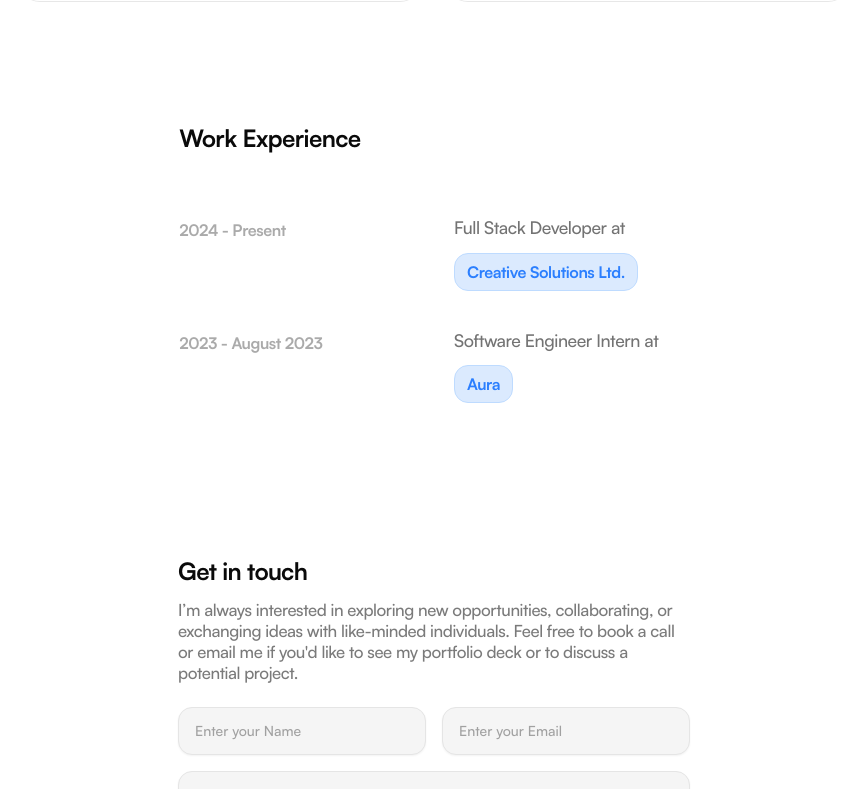
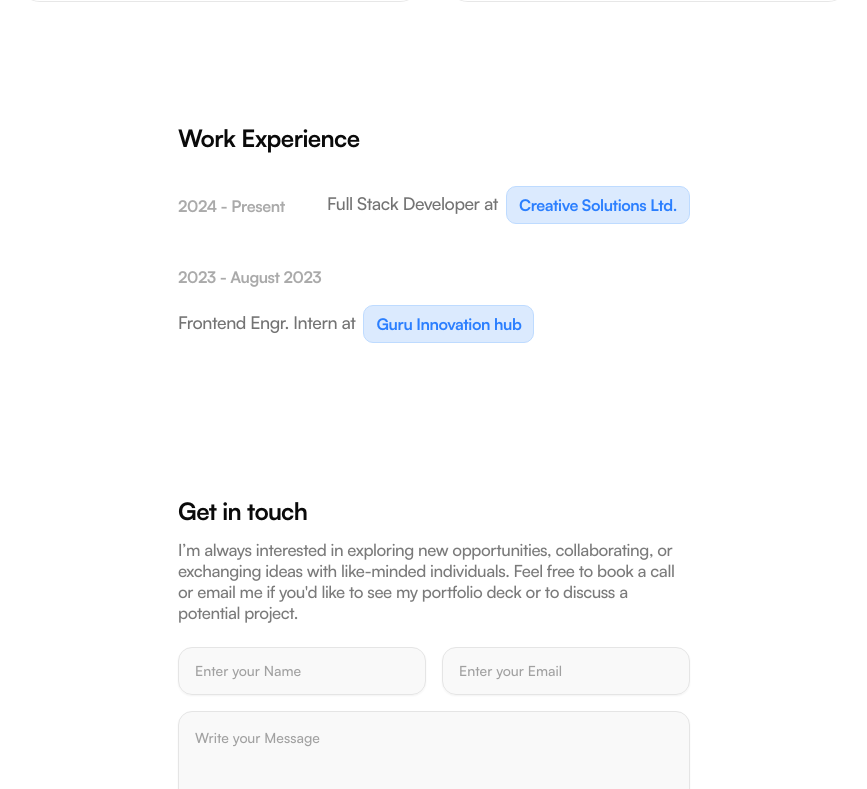
Before and after one commit to vicdevman/vicdevman, a Next.js app: page / in a window 1280 px wide. Shown: the part 2791-3580 px from the top of the page, without its empty margins (206-1073 px from the left). Built offline with nearby package versions, Linux system fonts and the light colour scheme.

Commit message:
fix: work exprience

```diff
--- a/app/components/work.js
+++ b/app/components/work.js
@@ -10,8 +10,8 @@ const experinces = [
   },
 
   {
-    title: "Software Engineer Intern",
-    company: "Aura",
+    title: "Frontend Engr. Intern",
+    company: "Guru Innovation hub",
     duration: "2023 - August 2023",
     description:
       "Contributed to the development of a real-time data analytics dashboard using React and Node.js. Implemented new features and optimized existing code, resulting in a 20% improvement in performance.",
@@ -22,25 +22,25 @@ export default function Work() {
   return (
     <div className="flex flex-col items-start mt-30 ">
       <div className=" max-w-3xl mx-auto px-6">
-        <h1 className="text-2xl font-[satoshi-bold] mb-2 tracking-tight">
+        <h1 className="text-2xl font-[satoshi-bold] mb-10 tracking-tight">
           Work Experience
         </h1>
-        <div className=" flex flex-col gap-10 mb-8 items-between justify-between w-full mt-16 ">
+        <div className=" flex flex-col gap-10 mb-8 items-between justify-between w-full ">
           {experinces.map((experience, index) => (
             <div
               key={index}
-              className="flex flex-wrap gap-10 max-sm:gap-4 justify-between max-w-lg w-full"
+              className="flex flex-wrap gap-6 justify-between max-w-lg w-full"
             >
-              <p className="text-md whitespace-nowrap font-[satoshi-bold] flex-1 text-neutral-400/90 tracking-tight">
+              <p className="text-md max-sm:text-sm whitespace-nowrap font-[satoshi-bold] flex-1 text-neutral-400/90 tracking-tight">
                 {experience.duration}
               </p>
 
-              <div className="-mt-1 flex gap-2 items-center flex-wrap justify-start flex-1">
+              <div className="-mt-1 flex gap-2 items-center justify-start flex-1">
                 <h1 className="text-[1.1rem] whitespace-nowrap font-[satoshi-medium] text-neutral-500 mb-2 tracking-tight">
                   {experience.title} at
                 </h1>
 
-                <div className="-mt-1 flex cursor-pointer items-center whitespace-nowrap  text-[1rem] font-[satoshi-bold] p-1.5 px-3 border tracking-tight bg-blue-100 border-blue-200 text-blue-500 rounded-xl">
+                <div className="-mt-1 flex cursor-pointer items-center whitespace-nowrap  text-[1rem] font-[satoshi-bold] p-1.5 px-3 border tracking-tight bg-blue-100 border-blue-200 text-blue-500 rounded-lg">
                   {experience.company}
                 </div>
               </div>
--- a/components/contactForm.js
+++ b/components/contactForm.js
@@ -68,7 +68,7 @@ export default function ContactForm() {
   return (
     <form
       onSubmit={handleSubmit}
-      className="mt-6 flex flex-col gap-4 min-full"
+      className="mt-6 flex flex-col gap-4 max-sm:gap-2 min-full"
     >
       <AnimatePresence mode="wait">
         {submitStatus.type && (
@@ -86,13 +86,13 @@ export default function ContactForm() {
           </motion.div>
         )}
       </AnimatePresence>
-      <div className="flex gap-4">
+      <div className="flex gap-4 max-sm:gap-2">
         <Input
           name="name"
           value={formData.name}
           onChange={handleChange}
           placeholder="Enter your Name"
-          className="border border-neutral-200 bg-neutral-100 h-12 placeholder:text-neutral-400 p-4 font-[satoshi-medium] rounded-xl"
+          className="border border-neutral-200 bg-neutral-100/60 h-12 placeholder:text-neutral-400 p-4 font-[satoshi-medium] rounded-xl"
           required
           disabled={isSubmitting}
         />
@@ -102,7 +102,7 @@ export default function ContactForm() {
           value={formData.email}
           onChange={handleChange}
           placeholder="Enter your Email"
-          className="border border-neutral-200 font-[satoshi-medium] placeholder:text-neutral-400 p-4 bg-neutral-100 h-12 rounded-xl"
+          className="border border-neutral-200 font-[satoshi-medium] placeholder:text-neutral-400 p-4 bg-neutral-100/60 h-12 rounded-xl"
           required
           disabled={isSubmitting}
         />
@@ -112,7 +112,7 @@ export default function ContactForm() {
         value={formData.message}
         onChange={handleChange}
         placeholder="Write your Message"
-        className="border border-neutral-200 font-[satoshi-medium] placeholder:text-neutral-400 p-4 bg-neutral-100 h-30 rounded-xl"
+        className="border border-neutral-200 font-[satoshi-medium] placeholder:text-neutral-400 p-4 bg-neutral-100/60 h-30 rounded-xl"
         required
         disabled={isSubmitting}
       />
```
